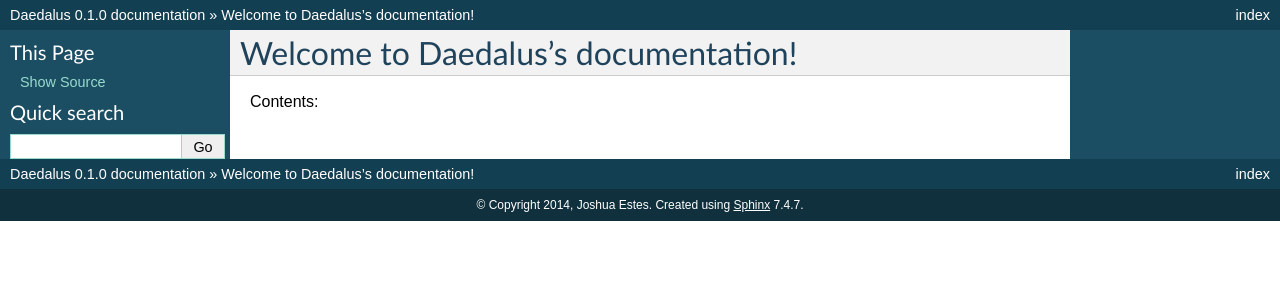
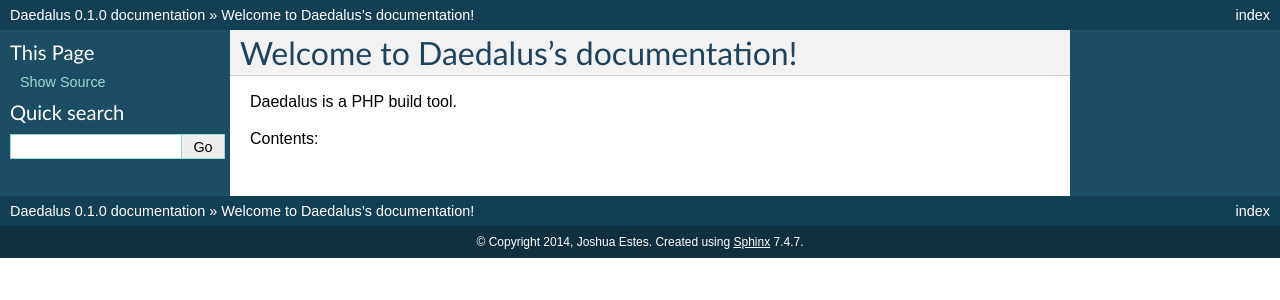
Before and after one commit to JoshuaEstes/Daedalus, a Sphinx documentation site: the page built from docs/index.rst, in a window 1280 px wide. Shown: the top 300 px of the page. Built offline with Sphinx 7.4.7, drawn with Linux system fonts in a browser that asks for light colours; pages that are not in the unit, such as notebooks, are missing from menus.

Commit message:
updated various files

```diff
--- a/docs/index.rst
+++ b/docs/index.rst
@@ -1,6 +1,8 @@
 ====================================
 Welcome to Daedalus's documentation!
 ====================================
+
+Daedalus is a PHP build tool.
 
 Contents:
 
--- a/docs/install.rst
+++ b/docs/install.rst
@@ -0,0 +1,3 @@
+============
+Installation
+============
```
Also changed, not shown: composer.json (+17 -2 lines).
